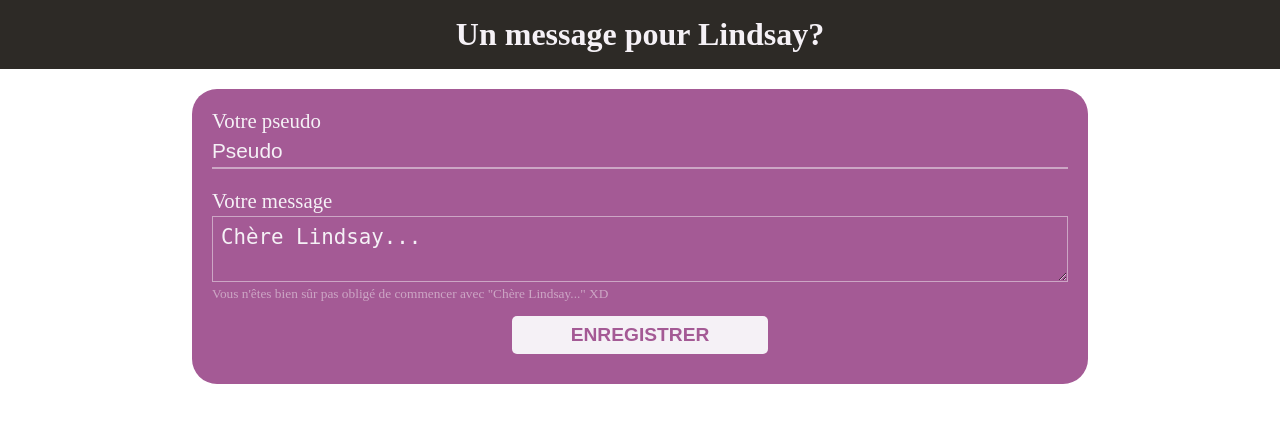
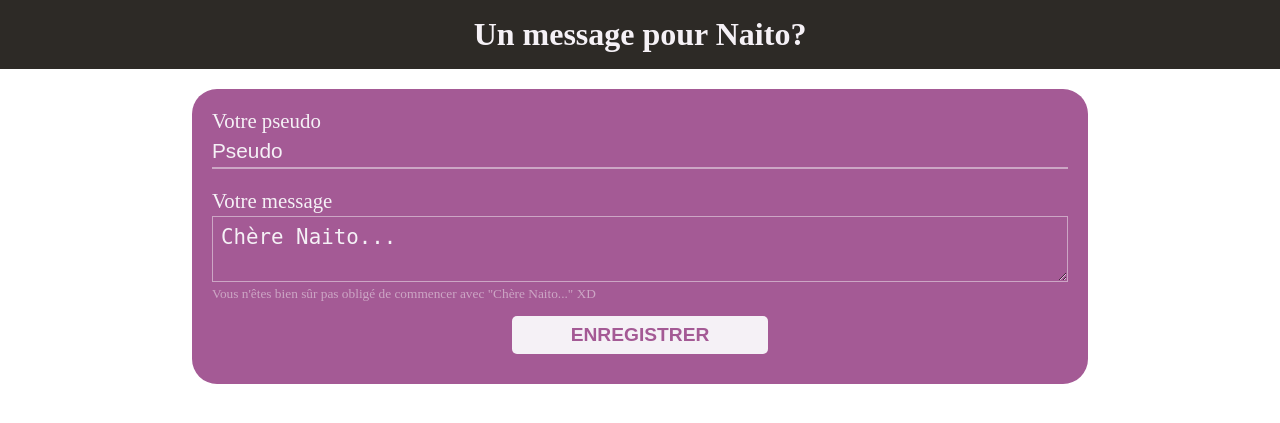
Before and after one commit to spychest/TopsyCrete, a Symfony app: template templates/message/index.html.twig in a window 1280 px wide. Shown: the top 423 px of the page. Run offline with Twig, Linux system fonts and the light colour scheme; the template is opened without the code that fills it, so the values that code supplies are empty; some libraries are stand-ins or nearby versions.

Commit message:
Update website for Naito

```diff
--- a/templates/base.html.twig
+++ b/templates/base.html.twig
@@ -2,7 +2,7 @@
 <html lang="fr">
     <head>
         <meta charset="UTF-8">
-        <title>Lindsay Sunshine{% block title %}{% endblock %}</title>
+        <title>Naito birthday{% block title %}{% endblock %}</title>
         <link rel="icon" href="https://em-content.zobj.net/source/microsoft-teams/363/rainbow_1f308.png">
         {% block stylesheets %}
         {% endblock %}
--- a/templates/message/index.html.twig
+++ b/templates/message/index.html.twig
@@ -1,7 +1,7 @@
 {% extends 'base.html.twig' %}
 
 {% block body %}
-    <h1 class="site-title">Un message pour Lindsay?</h1>
+    <h1 class="site-title">Un message pour Naito?</h1>
     {% for message in app.session.flashbag.get('error') %}
         <div class="error-message">Error: {{ message }}</div>
     {% endfor %}
@@ -16,8 +16,8 @@
             </div>
             <div class="form-group">
                 <label for="content">Votre message</label>
-                <textarea name="content" id="content" placeholder="Chère Lindsay..." autocomplete="off" required></textarea>
-                <small>Vous n'êtes bien sûr pas obligé de commencer avec "Chère Lindsay..." XD</small>
+                <textarea name="content" id="content" placeholder="Chère Naito..." autocomplete="off" required></textarea>
+                <small>Vous n'êtes bien sûr pas obligé de commencer avec "Chère Naito..." XD</small>
             </div>
             <button type="submit">Enregistrer</button>
         </form>
```
